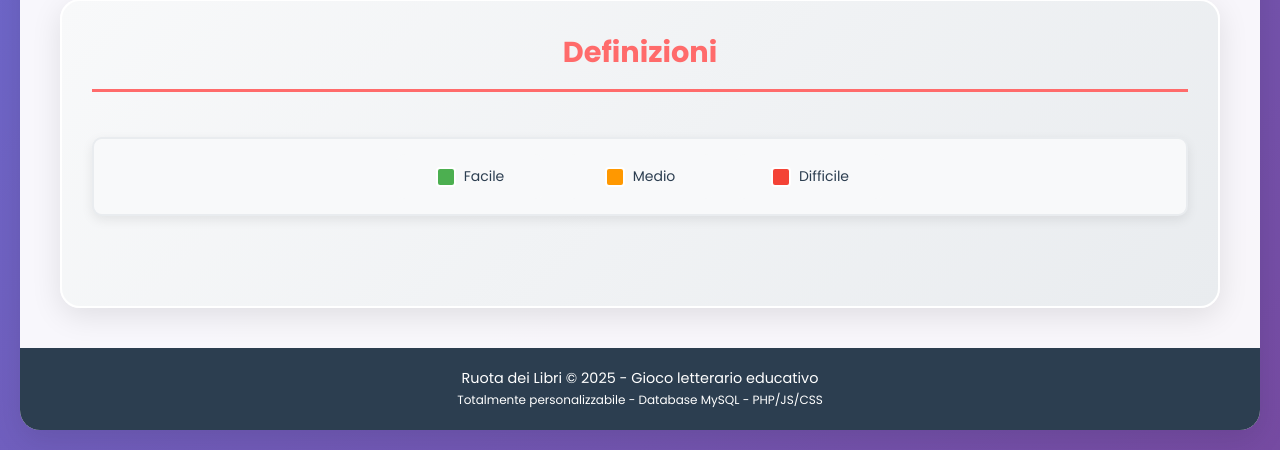
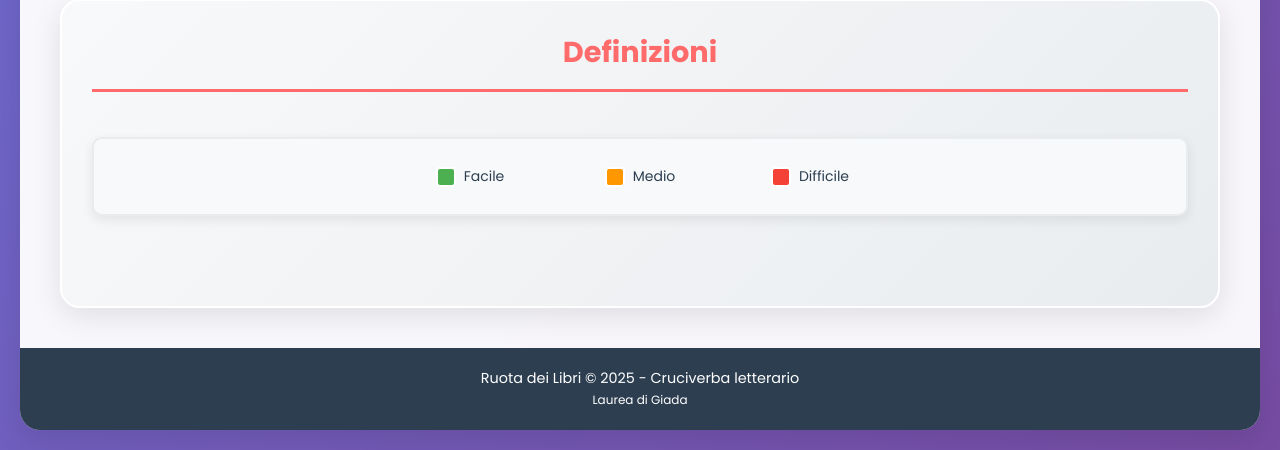
Before and after one commit to MattiaLupinetti02/bachelor_crux, a PHP site: page /wheel-of-fortune/ in a window 1280 px wide. Shown: the part 1573-2023 px from the top of the page. Run offline with PHP 8.4, Linux system fonts and the light colour scheme; data that the repository does not hold is empty.

Commit message:
modifica footer

```diff
--- a/index.php
+++ b/index.php
@@ -79,8 +79,8 @@ require_once 'includes/database.php';
         </div>
 
         <footer class="footer">
-            <p>Ruota dei Libri &copy; <?php echo date('Y'); ?> - Gioco letterario educativo</p>
-            <p><small>Totalmente personalizzabile - Database MySQL - PHP/JS/CSS</small></p>
+            <p>Ruota dei Libri &copy; <?php echo date('Y'); ?> - Cruciverba letterario</p>
+            <p><small>Laurea di Giada</small></p>
         </footer>
     </div>
 
```
